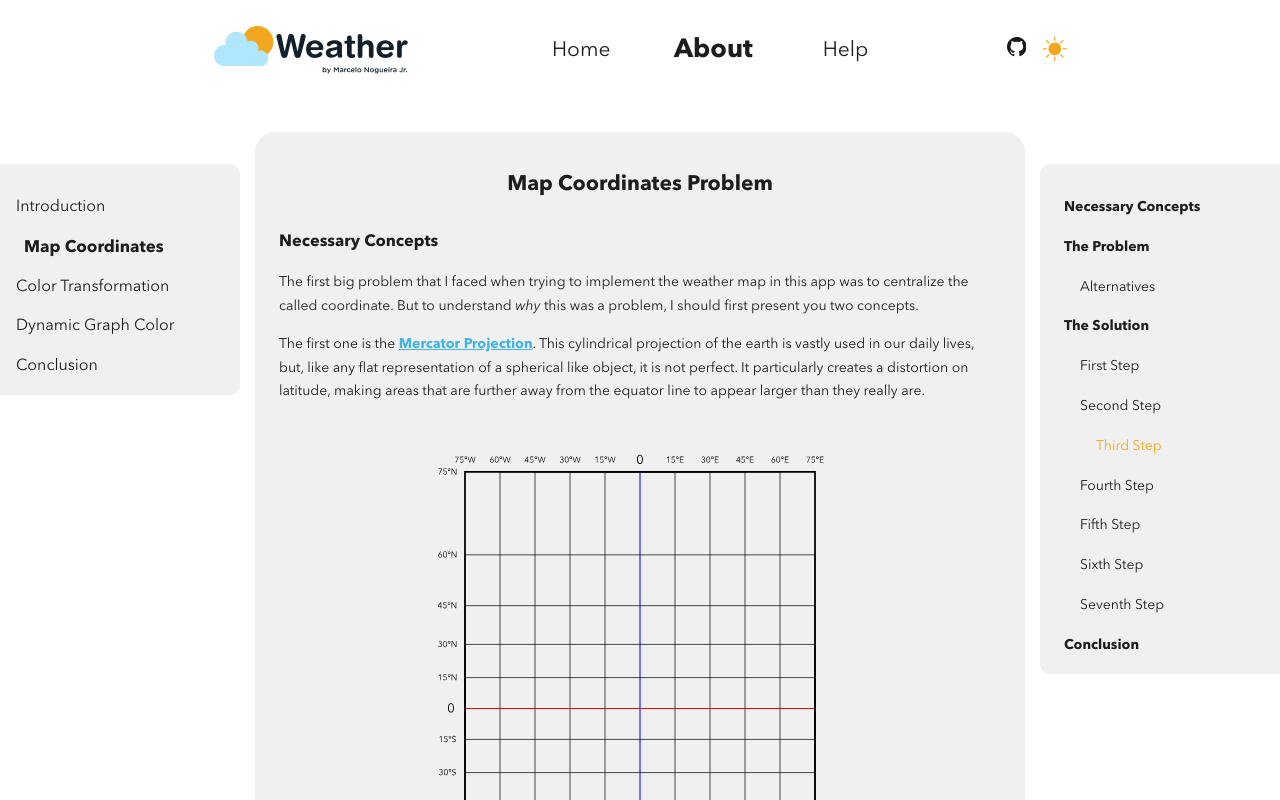
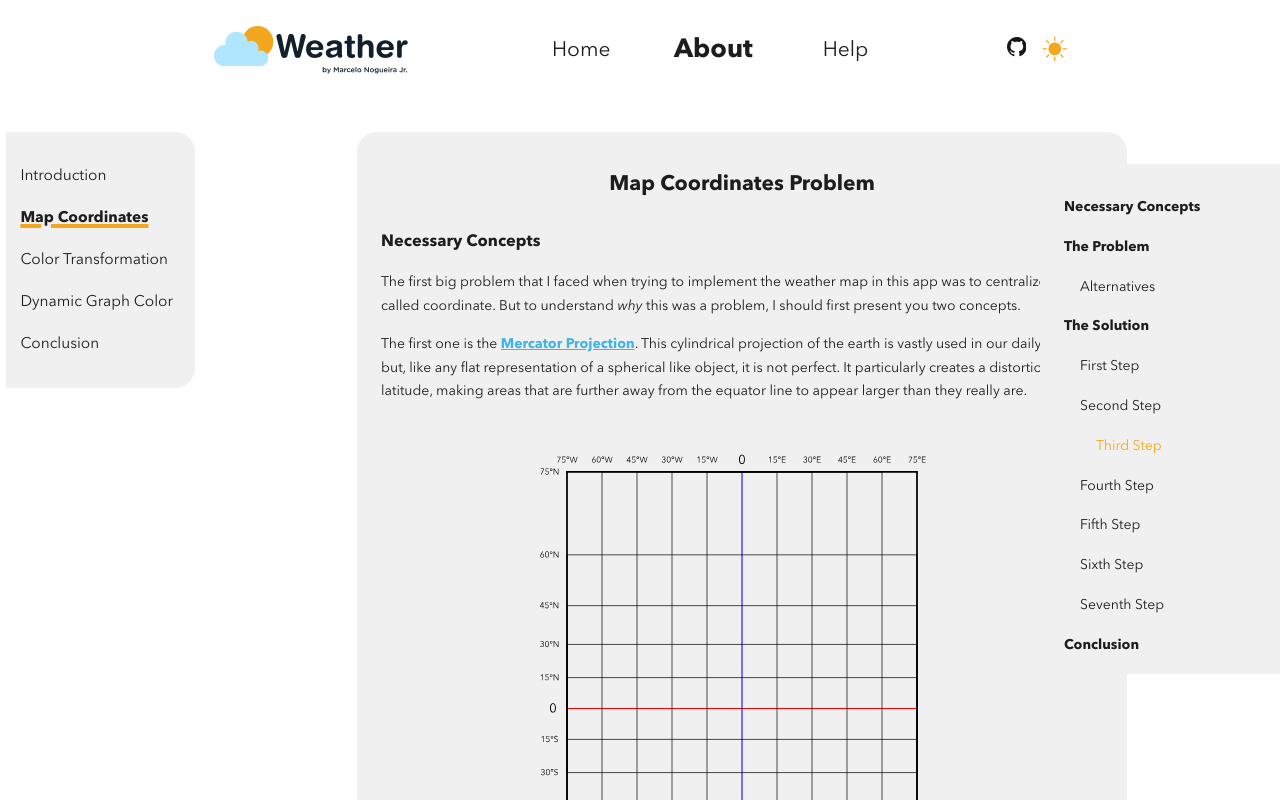
Before and after one commit to marcelonogjr/weather-app, a React (Create React App) app in the folder react-app/: page /about/map-tiles in a window 1280 px wide. Shown: the top 800 px of the page. Built offline with nearby package versions, Linux system fonts and the light colour scheme.

Commit message:
added the final styling for the articles left navbar

```diff
--- a/react-app/src/components/About/AboutLeftNavBar.module.css
+++ b/react-app/src/components/About/AboutLeftNavBar.module.css
@@ -1,38 +1,67 @@
 .about-left_nav_bar {
-  display: flex;
-  flex-direction: column;
-  position: fixed;
-  left: 0;
-  top:132px;
+  display: block;
   margin-top: 2rem;
-  padding: 1rem 1rem 1rem 0rem;
-  background-color: var(--color-main-content-background);
-  border-radius: 0 10px 10px 0;
-  width: 15rem;
+  margin-right: 1rem;
+  align-self: stretch;
+  font-size: calc(1.1 * var(--articles-font-size));
+  line-height: calc(2 * var(--articles-font-size));
+  flex-shrink: 0;
 }
 
-@media (max-width: 36rem){
+@media (max-width: 53rem){
   .about-left_nav_bar {
     display: none;
   }
 }
 
-.about-left_nav_bar nav{
+.nav_bar-list {
   display: flex;
   flex-direction: column;
+  position: sticky;
+  padding: 1rem 1rem 1rem 0rem;
+  background-color: var(--color-main-content-background);
+  border-radius: 0 20px 20px 0;
+  width: calc(6.72 * 2 * var(--articles-font-size));
+  top: calc(10rem + 4px);
+  margin: 0;
+  list-style: none;
+}
+
+@media (max-width: 160rem){
+  .nav_bar-list {
+    top: calc(7rem + 4px);
+  }
+}
+
+@media (max-width: 121rem){
+  .nav_bar-list {
+    top: calc(5rem + 4px);
+  }
+}
+
+@media (max-width: 81rem){
+  .nav_bar-list {
+    top: calc(4rem + 4px);
+  }
 }
 
 .left-navbar_link {
   color: var(--color-text);
   text-decoration: none;
-  font-size: 1rem;
-  margin-top: 1rem;
-  padding-left: 1rem;
+  margin: var(--articles-font-size) var(--articles-font-size) 0;
+  width: fit-content;
+  white-space: nowrap;
+}
+
+.left-navbar_link:last-of-type {
+  margin-bottom: var(--articles-font-size);
+}
+
+.left-navbar_link:hover {
+  text-decoration: var(--color-tertiary) underline solid calc(0.15 * var(--articles-font-size));
 }
 
 .active {
-  /* text-decoration: underline; */
-  padding-left: 1.5rem;
   font-weight:700;
-  font-size: 120%;
+  text-decoration: var(--color-tertiary) underline solid calc(0.25 * var(--articles-font-size));
 }
--- a/react-app/src/components/About/AboutLeftNavBar.tsx
+++ b/react-app/src/components/About/AboutLeftNavBar.tsx
@@ -2,21 +2,20 @@ import { Link } from 'react-router-dom';
 import styles from './AboutLeftNavBar.module.css';
 
 const AboutLeftNavBar = (props: { currentLocation: string }) => {
-
   const clickHandler = () => {
-    window.scrollTo({top: 0});
+    window.scrollTo({ top: 0 });
   };
 
   return (
-    <div className={styles['about-left_nav_bar']}>
-      <nav>
+    <nav className={styles['about-left_nav_bar']}>
+      <ul className={styles['nav_bar-list']}>
         <Link
           to={'/about/intro'}
           className={`${styles['left-navbar_link']} ${
             props.currentLocation === 'intro' ? styles['active'] : ''
           }`}
           onClick={clickHandler}
-          >
+        >
           Introduction
         </Link>
         <Link
@@ -25,7 +24,7 @@ const AboutLeftNavBar = (props: { currentLocation: string }) => {
             props.currentLocation === 'map-tiles' ? styles['active'] : ''
           }`}
           onClick={clickHandler}
-          >
+        >
           Map Coordinates
         </Link>
         <Link
@@ -55,8 +54,8 @@ const AboutLeftNavBar = (props: { currentLocation: string }) => {
         >
           Conclusion
         </Link>
-      </nav>
-    </div>
+      </ul>
+    </nav>
   );
 };
 
--- a/react-app/src/components/Layout/Header.module.css
+++ b/react-app/src/components/Layout/Header.module.css
@@ -18,7 +18,7 @@
   top: calc(-10rem - 4px);
 }
 
-@media (max-width: 161rem) {
+@media (max-width: 160rem) {
   .header {
     height: calc(7rem + 4px);
   }
@@ -65,14 +65,15 @@
 @media (max-width: 53rem) {
   .horizontal-navbar {
     width: fit-content;
+    display: none;
   }
 }
 
-@media (max-width: 36rem) {
+/* @media (max-width: 36rem) {
   .horizontal-navbar {
     display: none;
   }
-}
+} */
 
 .nav_button-bundle {
   display: flex;
@@ -101,7 +102,7 @@
   }
 }
 
-@media (max-width: 36rem) {
+@media (max-width: 53rem) {
   .nav_button-bundle {
     display: none;
   }
@@ -177,13 +178,14 @@
   }
 }
 
-@media (max-width: 36rem) {
+@media (max-width: 53rem) {
   .hamburguer-menu_button {
     position: relative;
     align-self: center;
     display: flex;
     flex-direction: column;
     height: 2rem;
+    margin-left: 4rem;
   }
 
   #hamburguer-menu_svg {
@@ -290,3 +292,9 @@
     display: none;
   }
 }
+
+@media (max-width: 36rem) {
+  .hamburguer-menu_button {
+    margin-left: 1rem;
+  }
+}
--- a/react-app/src/components/UI/Header-Icons/MainLogo.module.css
+++ b/react-app/src/components/UI/Header-Icons/MainLogo.module.css
@@ -27,7 +27,7 @@
   }
 }
 
-@media (max-width: 36rem) {
+@media (max-width: 53rem) {
   .logo-div{
     margin-right: 3rem;
     margin-left: auto;
--- a/react-app/src/routes/About.module.css
+++ b/react-app/src/routes/About.module.css
@@ -2,10 +2,11 @@
 
 .articles-main {
   display: flex;
-  flex-direction: column;
+  flex-direction: row;
   flex-wrap: nowrap;
   width: 99vw;
-  align-items: center;
+  align-items: flex-start;
+  justify-content: flex-start;
   --articles-font-size: var(--font-size-2xl);
   font-size: var(--articles-font-size);
   line-height: calc(1.7 * var(--articles-font-size));
@@ -38,14 +39,23 @@
 .articles-content {
   display: flex;
   flex-direction: column;
-  margin: 2rem 12rem;
+  margin: 2rem auto;
   background-color: var(--color-main-content-background);
   padding: 1.5rem;
   width: calc(55 * var(--articles-font-size));
   border-radius: 20px;
+  flex-shrink: 1;
 }
 
 @media (max-width: 53rem){
+  .articles-content {
+    margin-right: 0;
+    margin-left: auto;
+    width: 70vw;
+  }
+}
+
+@media (max-width: 36rem){
   .articles-content {
     width: 99vw;
   }
```
